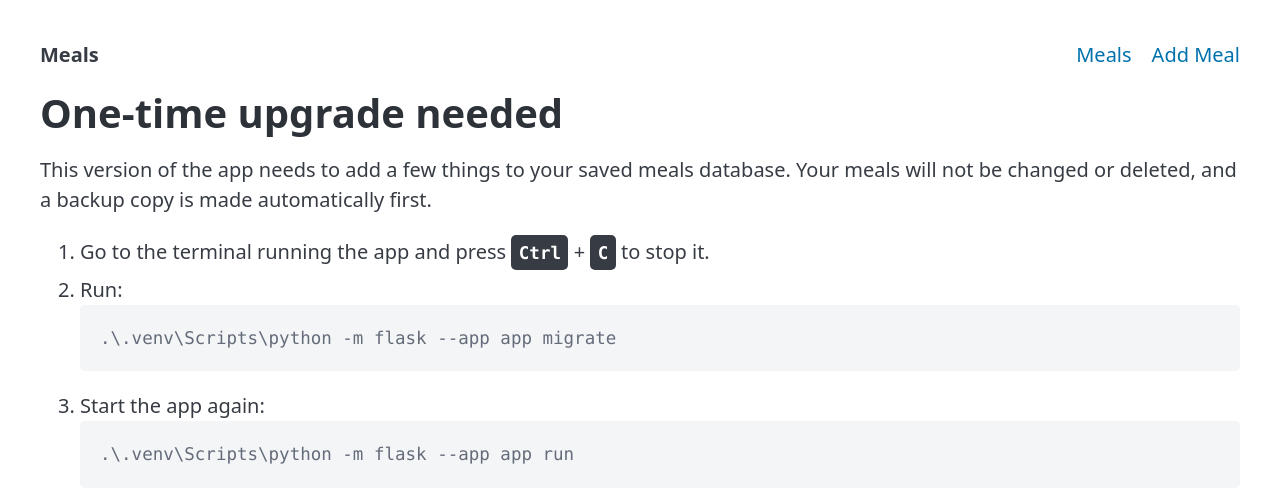
After one commit to Tondom1/Wedding_Venue_Meal_App, a Flask app: template templates/needs_migration.html in a window 1280 px wide. The commit adds this page. Shown: the top 503 px of the page. Run offline with Flask 3, Linux system fonts and the light colour scheme; the template is opened without the code that fills it, so the values that code supplies are empty; some libraries are stand-ins or nearby versions.

Commit message:
Phase A: servings per meal + safe database upgrade
- Add servings column (schema.sql for fresh installs; 'flask --app app migrate'
  for existing databases, with an automatic backup, safe to run twice)
- Create events / event_meals tables ready for Phase D
- 'Serves' field on the meal form with server-side validation
- Reminder on the meal page when servings is still 1
- Friendly 'upgrade needed' page until migrate has been run
- README and CLAUDE.md updated (dev-branch workflow recorded)

Co-Authored-By: Claude Opus 5.5 <noreply@anthropic.com>
Claude-Session: https://claude.ai/code/session_013839w6Q1C7qnsF3ftJAXEn

```diff
--- a/app.py
+++ b/app.py
@@ -1,6 +1,8 @@
 import os
+import shutil
 import sqlite3
 import uuid
+from datetime import datetime
 
 from flask import (
     Flask,
@@ -33,6 +35,7 @@ def get_db():
     if "db" not in g:
         g.db = sqlite3.connect(app.config["DATABASE"])
         g.db.row_factory = sqlite3.Row
+        g.db.execute("PRAGMA foreign_keys = ON")
     return g.db
 
 
@@ -53,6 +56,92 @@ def init_db():
 def init_db_command():
     init_db()
     print("Initialized the database.")
+
+
+# ---------- Migration (upgrade an existing database without losing data) ----------
+
+EVENT_TABLES_SQL = """
+CREATE TABLE IF NOT EXISTS events (
+    id INTEGER PRIMARY KEY AUTOINCREMENT,
+    name TEXT NOT NULL,
+    event_date TEXT,
+    guests INTEGER NOT NULL CHECK (guests >= 1),
+    notes TEXT NOT NULL DEFAULT '',
+    created_at TIMESTAMP NOT NULL DEFAULT CURRENT_TIMESTAMP,
+    updated_at TIMESTAMP NOT NULL DEFAULT CURRENT_TIMESTAMP
+);
+CREATE TABLE IF NOT EXISTS event_meals (
+    id INTEGER PRIMARY KEY AUTOINCREMENT,
+    event_id INTEGER NOT NULL REFERENCES events(id) ON DELETE CASCADE,
+    meal_id INTEGER NOT NULL REFERENCES meals(id) ON DELETE CASCADE,
+    guests INTEGER CHECK (guests IS NULL OR guests >= 1),
+    UNIQUE (event_id, meal_id)
+);
+"""
+
+
+def table_exists(db, name):
+    row = db.execute(
+        "SELECT 1 FROM sqlite_master WHERE type = 'table' AND name = ?", (name,)
+    ).fetchone()
+    return row is not None
+
+
+def meal_columns(db):
+    return {row["name"] for row in db.execute("PRAGMA table_info(meals)")}
+
+
+def needs_migration(db):
+    if not table_exists(db, "meals"):
+        return False
+    return (
+        "servings" not in meal_columns(db)
+        or not table_exists(db, "events")
+        or not table_exists(db, "event_meals")
+    )
+
+
+def backup_database():
+    src = app.config["DATABASE"]
+    stamp = datetime.now().strftime("%Y%m%d-%H%M%S")
+    dest = os.path.join(app.instance_path, f"meals-backup-{stamp}.db")
+    shutil.copy2(src, dest)
+    return dest
+
+
+@app.cli.command("migrate")
+def migrate_command():
+    """Safely upgrade an existing database. Never deletes data; safe to run more than once."""
+    if not os.path.exists(app.config["DATABASE"]):
+        print("No database found. For a brand-new install run: flask --app app init-db")
+        return
+    db = get_db()
+    if not table_exists(db, "meals"):
+        print("The database has no meals table. For a brand-new install run: flask --app app init-db")
+        return
+    if not needs_migration(db):
+        print("Database is already up to date. Nothing to do.")
+        return
+
+    backup = backup_database()
+    print(f"Backup saved to {backup}")
+
+    if "servings" not in meal_columns(db):
+        db.execute("ALTER TABLE meals ADD COLUMN servings INTEGER NOT NULL DEFAULT 1")
+        print("Added 'servings' to meals (existing meals set to 1 - please edit each meal to set the real number).")
+    db.executescript(EVENT_TABLES_SQL)
+    db.commit()
+    print("Database upgraded.")
+
+
+@app.before_request
+def check_database_upgraded():
+    if request.endpoint == "static" or app.config.get("DB_CHECKED"):
+        return None
+    if os.path.exists(app.config["DATABASE"]) and needs_migration(get_db()):
+        return render_template("needs_migration.html"), 503
+    app.config["DB_CHECKED"] = True
+    return None
 
 
 def get_meal_or_404(meal_id):
@@ -91,7 +180,26 @@ def read_form():
         "name": request.form.get("name", "").strip(),
         "ingredients": request.form.get("ingredients", "").strip(),
         "recipe": request.form.get("recipe", "").strip(),
+        "servings": request.form.get("servings", "").strip(),
     }
+
+
+def parse_servings(text):
+    """Return a whole number >= 1, or None if the text isn't one."""
+    try:
+        value = int(text)
+    except (TypeError, ValueError):
+        return None
+    return value if value >= 1 else None
+
+
+def validate_form(form):
+    """Return an error message, or None if the form is fine."""
+    if not form["name"] or not form["ingredients"]:
+        return "Name and ingredients are required."
+    if parse_servings(form["servings"]) is None:
+        return "Serves must be a whole number of 1 or more."
+    return None
 
 
 @app.template_filter("lines")
@@ -125,8 +233,9 @@ def new_meal():
         return render_template("meal_form.html", meal=None, form={}, title="Add Meal")
 
     form = read_form()
-    if not form["name"] or not form["ingredients"]:
-        flash("Name and ingredients are required.", "error")
+    error = validate_form(form)
+    if error:
+        flash(error, "error")
         return render_template("meal_form.html", meal=None, form=form, title="Add Meal")
 
     try:
@@ -138,8 +247,10 @@ def new_meal():
     db = get_db()
     try:
         cur = db.execute(
-            "INSERT INTO meals (name, ingredients, recipe, photo_filename) VALUES (?, ?, ?, ?)",
-            (form["name"], form["ingredients"], form["recipe"], photo),
+            "INSERT INTO meals (name, ingredients, recipe, photo_filename, servings) "
+            "VALUES (?, ?, ?, ?, ?)",
+            (form["name"], form["ingredients"], form["recipe"], photo,
+             parse_servings(form["servings"])),
         )
         db.commit()
     except sqlite3.IntegrityError:
@@ -163,8 +274,9 @@ def edit_meal(meal_id):
         return render_template("meal_form.html", meal=meal, form=dict(meal), title="Edit Meal")
 
     form = read_form()
-    if not form["name"] or not form["ingredients"]:
-        flash("Name and ingredients are required.", "error")
+    error = validate_form(form)
+    if error:
+        flash(error, "error")
         return render_template("meal_form.html", meal=meal, form=form, title="Edit Meal")
 
     try:
@@ -185,8 +297,9 @@ def edit_meal(meal_id):
     try:
         db.execute(
             "UPDATE meals SET name = ?, ingredients = ?, recipe = ?, photo_filename = ?, "
-            "updated_at = CURRENT_TIMESTAMP WHERE id = ?",
-            (form["name"], form["ingredients"], form["recipe"], photo, meal_id),
+            "servings = ?, updated_at = CURRENT_TIMESTAMP WHERE id = ?",
+            (form["name"], form["ingredients"], form["recipe"], photo,
+             parse_servings(form["servings"]), meal_id),
         )
         db.commit()
     except sqlite3.IntegrityError:
--- a/schema.sql
+++ b/schema.sql
@@ -1,3 +1,7 @@
+-- Creates a fresh, EMPTY database. Running this erases all saved meals and events.
+-- To upgrade an existing database, use `flask --app app migrate` instead.
+DROP TABLE IF EXISTS event_meals;
+DROP TABLE IF EXISTS events;
 DROP TABLE IF EXISTS meals;
 
 CREATE TABLE meals (
@@ -6,6 +10,25 @@ CREATE TABLE meals (
     ingredients TEXT NOT NULL,
     recipe TEXT NOT NULL DEFAULT '',
     photo_filename TEXT,
+    servings INTEGER NOT NULL DEFAULT 1,
     created_at TIMESTAMP NOT NULL DEFAULT CURRENT_TIMESTAMP,
     updated_at TIMESTAMP NOT NULL DEFAULT CURRENT_TIMESTAMP
 );
+
+CREATE TABLE events (
+    id INTEGER PRIMARY KEY AUTOINCREMENT,
+    name TEXT NOT NULL,
+    event_date TEXT,
+    guests INTEGER NOT NULL CHECK (guests >= 1),
+    notes TEXT NOT NULL DEFAULT '',
+    created_at TIMESTAMP NOT NULL DEFAULT CURRENT_TIMESTAMP,
+    updated_at TIMESTAMP NOT NULL DEFAULT CURRENT_TIMESTAMP
+);
+
+CREATE TABLE event_meals (
+    id INTEGER PRIMARY KEY AUTOINCREMENT,
+    event_id INTEGER NOT NULL REFERENCES events(id) ON DELETE CASCADE,
+    meal_id INTEGER NOT NULL REFERENCES meals(id) ON DELETE CASCADE,
+    guests INTEGER CHECK (guests IS NULL OR guests >= 1),
+    UNIQUE (event_id, meal_id)
+);
--- a/templates/meal_detail.html
+++ b/templates/meal_detail.html
@@ -6,6 +6,12 @@
   {% endif %}
 
   <h1>{{ meal.name }}</h1>
+  <p>Serves {{ meal.servings }} {{ "person" if meal.servings == 1 else "people" }}</p>
+  {% if meal.servings == 1 %}
+    <p><small>Is "serves 1" right for this meal? If the ingredient amounts feed more people,
+      <a href="{{ url_for('edit_meal', meal_id=meal.id) }}">edit the meal</a> and set the real number,
+      so guest counts scale correctly.</small></p>
+  {% endif %}
 
   <h2>Ingredients</h2>
   <ul>
--- /dev/null
+++ b/templates/needs_migration.html
@@ -0,0 +1,12 @@
+{% extends "base.html" %}
+{% block title %}Upgrade needed{% endblock %}
+{% block content %}
+  <h1>One-time upgrade needed</h1>
+  <p>This version of the app needs to add a few things to your saved meals database.
+     Your meals will not be changed or deleted, and a backup copy is made automatically first.</p>
+  <ol>
+    <li>Go to the terminal running the app and press <kbd>Ctrl</kbd> + <kbd>C</kbd> to stop it.</li>
+    <li>Run: <pre><code>.\.venv\Scripts\python -m flask --app app migrate</code></pre></li>
+    <li>Start the app again: <pre><code>.\.venv\Scripts\python -m flask --app app run</code></pre></li>
+  </ol>
+{% endblock %}
```
Also changed, not shown: CLAUDE.md (+8 -3 lines), templates/meal_form.html (+7 -1 lines), README.md.
